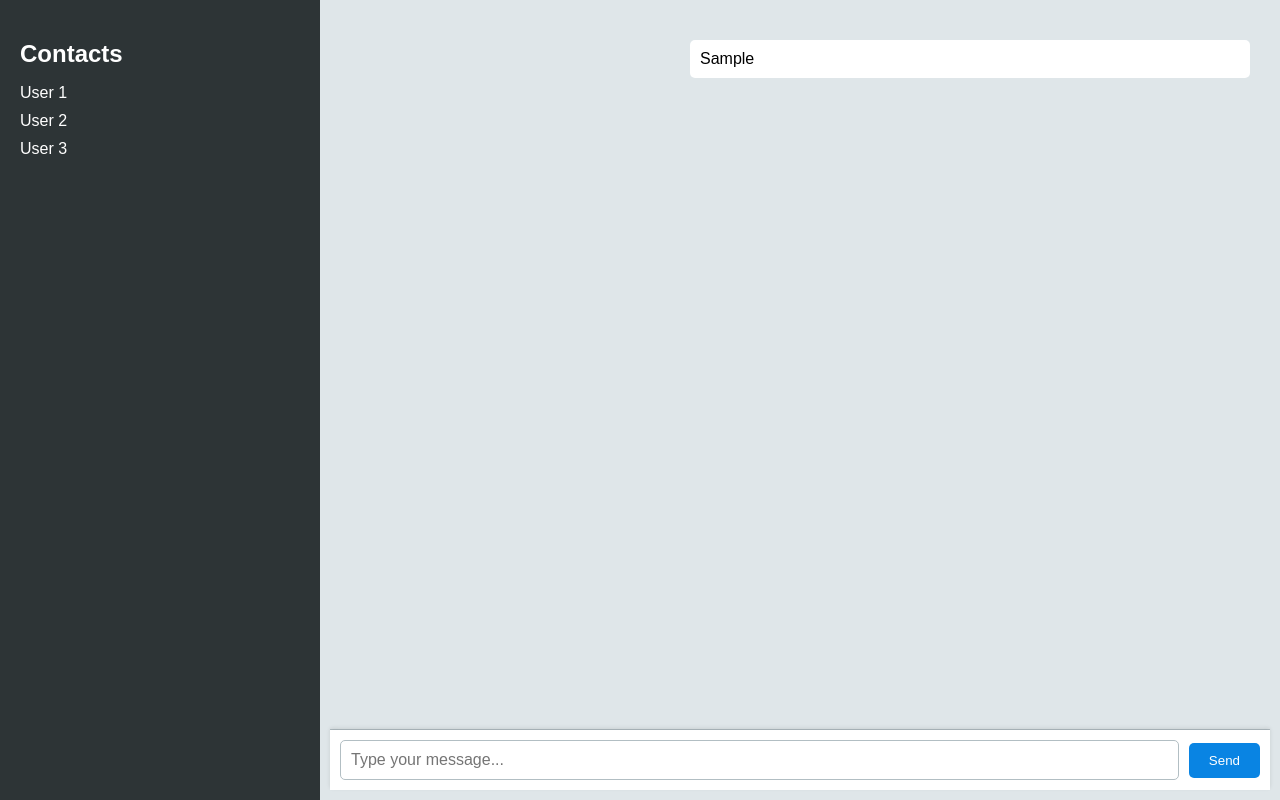
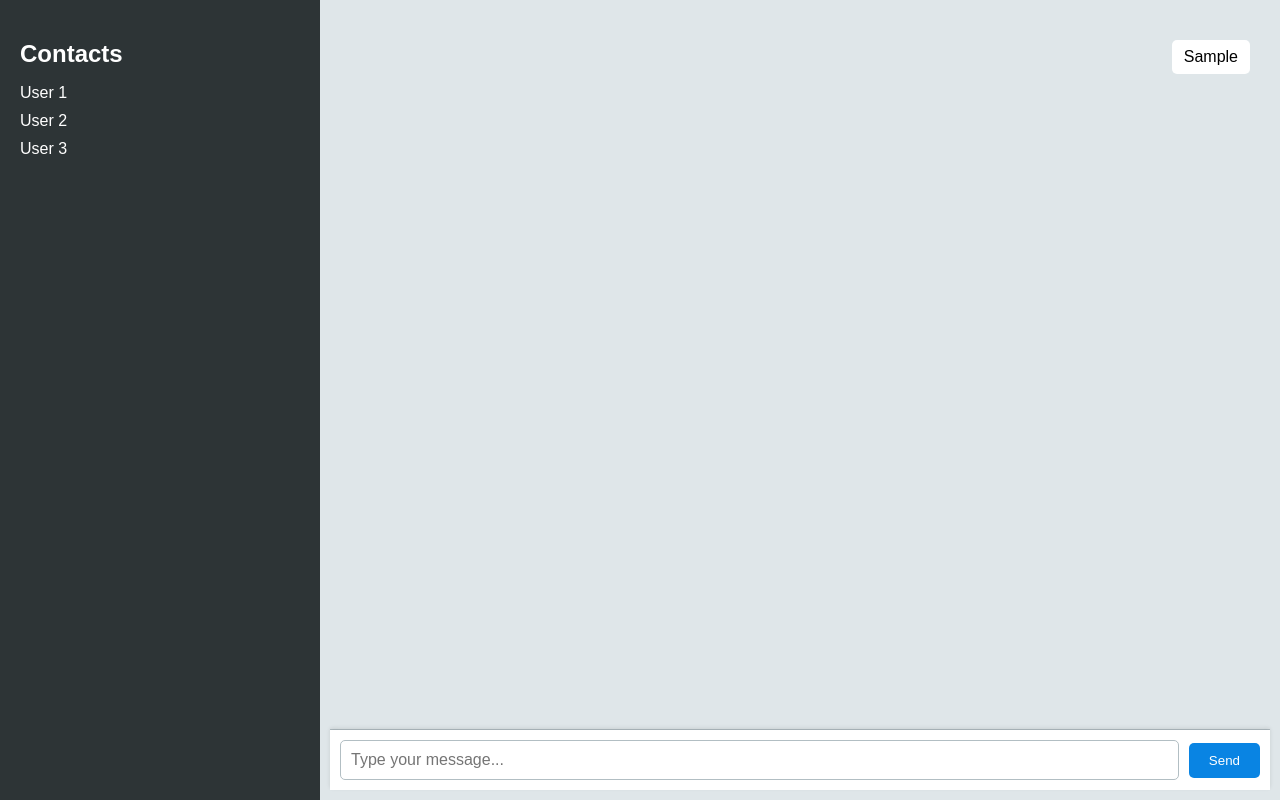
Before and after one commit to lulzapps/kekbo-web, a React (Create React App) app: page / in a window 1280 px wide. Both pictures are taken after typing "Sample" into the empty fields and a click on the button "Send". Built offline with nearby package versions, Linux system fonts and the light colour scheme.

Commit message:
updates;

```diff
--- a/src/App.css
+++ b/src/App.css
@@ -61,48 +61,36 @@
   border-bottom: 1px solid #b2bec3;
 }
 
-/* Align chat messages on the right */
-.chat-message
-{
+.chat-message,
+.command-message,
+.invalid-command-message {
+  display: table;
   margin: 10px 0;
-  padding: 10px;
-  background-color: #ffffff;
+  padding: 8px 12px;
   border-radius: 5px;
-  max-width: 60%;
-  margin-left: auto; /* Align to the right */
+  /* max-width: fit-content; */
+  max-width: 55%;
+  word-wrap: break-word;
 }
 
-/* Command messages (aligned on the right) */
-.command-message
-{
-  margin: 10px 0;
-  padding: 10px;
-  background-color: #cfe8d3;
-  border-radius: 5px;
-  max-width: 60%;
-  margin-left: auto; /* Align to the right */
+.chat-message {
+  background-color: #ffffff;
 }
 
-/* Invalid command messages (aligned on the right) */
-.invalid-command-message
-{
-  margin: 10px 0;
-  padding: 10px;
-  background-color: #f8d7da;
-  border-radius: 5px;
-  max-width: 60%;
-  margin-left: auto; /* Align to the right */
+.command-message {
+  background-color: #cfe8d3;
 }
 
-/* Remote messages (aligned on the left) */
-.remote-message
-{
-  margin: 10px 0;
-  padding: 10px;
-  background-color: #d3e0ff;
-  border-radius: 5px;
-  max-width: 60%;
-  margin-right: auto; /* Align to the left */
+.invalid-command-message {
+  background-color: #f8d7da;
+}
+
+.user-message {
+  margin-left: auto;
+}
+
+.bot-message {
+  margin-right: auto;
 }
 
 /* Input Area */
--- a/src/App.tsx
+++ b/src/App.tsx
@@ -124,7 +124,7 @@ const App: React.FC = () =>
                             if (msg[0] === MessageType.TEXT_MESSAGE)
                             {
                                 return (
-                                    <div key={index} className="chat-message">
+                                    <div key={index} className="chat-message user-message">
                                         {msg[1]}
                                     </div>
                                 )
@@ -132,14 +132,14 @@ const App: React.FC = () =>
                             else if (msg[0] === MessageType.COMMAND)
                             {
                                 return (
-                                    <div key={index} className="command-message">
+                                    <div key={index} className="command-message bot-message">
                                         {msg[1]}
                                     </div>
                                 )
                             }
 
                             return (
-                                <div key={index} className="invalid-command-message">
+                                <div key={index} className="invalid-command-message bot-message">
                                     {msg[1]}
                                 </div>
                             )
```
Also changed, not shown: 1 other file (tests, documents, lock files or other folders).
